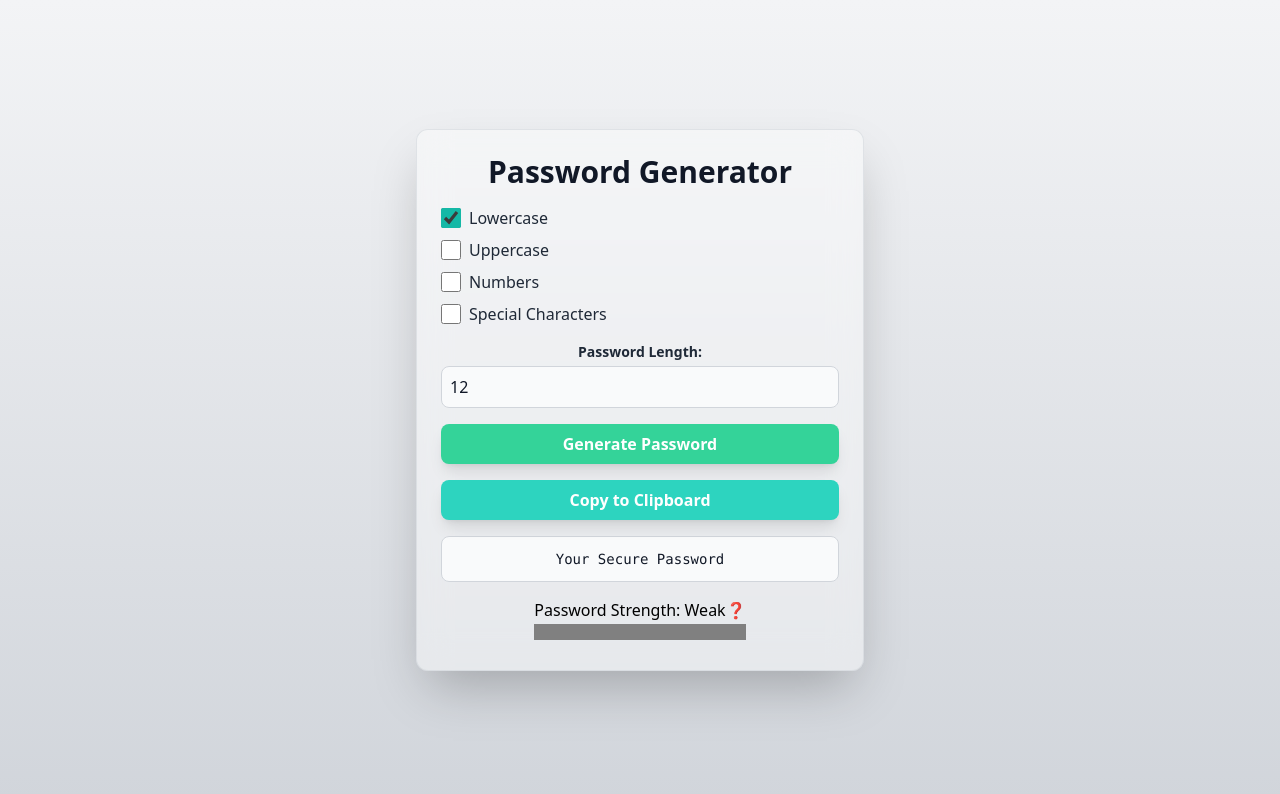
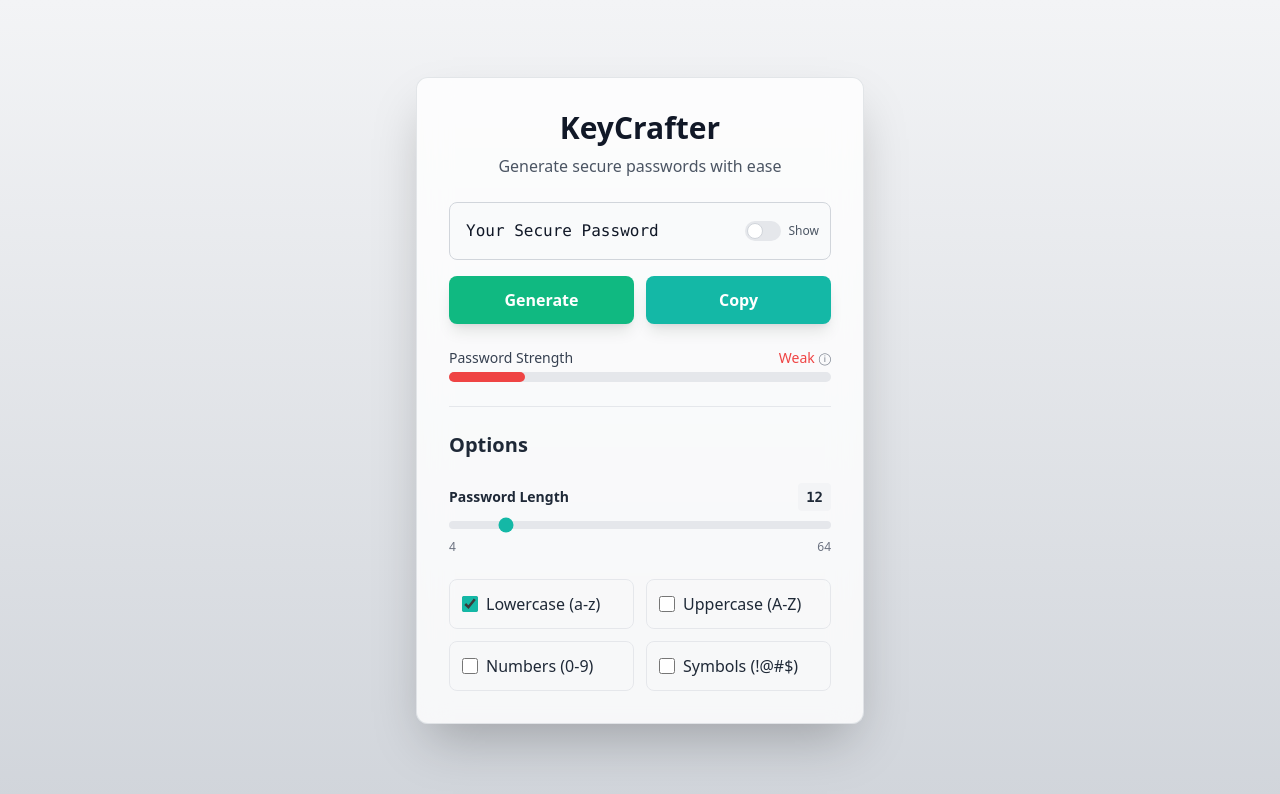
Before and after one commit to IVIonsters/KeyCrafter, a React (Vite) app in the folder KeyCrafter/: page / in a window 1280 px wide. Shown: the top 794 px of the page. Built offline with nearby package versions, Linux system fonts and the light colour scheme.

Commit message:
enhance UI layout and improve accessibility; update components for better structure and styling

```diff
--- a/KeyCrafter/src/App.jsx
+++ b/KeyCrafter/src/App.jsx
@@ -6,17 +6,23 @@ import StrengthBar from './components/StrengthBar'
 
 function App() {
   return (
-    <div
-      className="bg-gradient-to-b from-gray-100 to-gray-300 min-h-screen flex items-center justify-center p-4"
-    >
-      <section
-        className="w-full max-w-md bg-white/40 backdrop-blur-lg p-6 rounded-xl shadow-2xl flex flex-col items-center text-center space-y-4 border border-gray-300/60"
-      >
-        <h1 className="text-3xl font-extrabold text-gray-900">Password Generator</h1>
-        <CheckboxGroup />
-        <PasswordGenerator />
+    <div className="bg-gradient-to-b from-gray-100 to-gray-300 min-h-screen flex items-center justify-center p-4">
+      <section className="w-full max-w-md bg-white/80 backdrop-blur-lg p-8 rounded-xl shadow-2xl flex flex-col space-y-6 border border-gray-300/60">
+        <header className="text-center">
+          <h1 className="text-3xl font-extrabold text-gray-900">KeyCrafter</h1>
+          <p className="text-gray-600 mt-2">Generate secure passwords with ease</p>
+        </header>
+
         <PasswordDisplay />
         <StrengthBar />
+
+        <div className="w-full h-px bg-gray-200"></div>
+
+        <div className="space-y-6">
+          <h2 className="text-xl font-semibold text-gray-800">Options</h2>
+          <PasswordGenerator />
+          <CheckboxGroup />
+        </div>
       </section>
     </div>
   );
--- a/KeyCrafter/src/components/CheckboxGroup.jsx
+++ b/KeyCrafter/src/components/CheckboxGroup.jsx
@@ -3,47 +3,50 @@ import react, { useState } from 'react';
 
 function CheckboxGroup() {
   return (
-    <div className="space-y-2 w-full">
+    <div className="grid grid-cols-2 gap-3 w-full">
       <label
-        className="flex items-center space-x-2 transition-transform duration-300 hover:scale-105"
+        className="flex items-center space-x-2 p-3 border border-gray-200 rounded-lg hover:bg-gray-50 transition-all duration-200"
       >
         <input
           type="checkbox"
-          id="includelowerCase"
-          className="charOption h-5 w-5 rounded border-gray-300 accent-teal-500 focus:ring-teal-400"
+          id="includelowercase"
+          className="h-4 w-4 rounded border-gray-300 accent-teal-500 focus:ring-teal-400"
           defaultChecked
         />
-        <span className="text-gray-800 font-medium">Lowercase</span>
+        <span className="text-gray-800">Lowercase (a-z)</span>
       </label>
+
       <label
-        className="flex items-center space-x-2 transition-transform duration-300 hover:scale-105"
+        className="flex items-center space-x-2 p-3 border border-gray-200 rounded-lg hover:bg-gray-50 transition-all duration-200"
       >
         <input
           type="checkbox"
-          id="includeupperCase"
-          className="charOption h-5 w-5 rounded border-gray-300 accent-teal-500 focus:ring-teal-400"
+          id="includeuppercase"
+          className="h-4 w-4 rounded border-gray-300 accent-teal-500 focus:ring-teal-400"
         />
-        <span className="text-gray-800 font-medium">Uppercase</span>
+        <span className="text-gray-800">Uppercase (A-Z)</span>
       </label>
+
       <label
-        className="flex items-center space-x-2 transition-transform duration-300 hover:scale-105"
+        className="flex items-center space-x-2 p-3 border border-gray-200 rounded-lg hover:bg-gray-50 transition-all duration-200"
       >
         <input
           type="checkbox"
           id="includenumbers"
-          className="charOption h-5 w-5 rounded border-gray-300 accent-teal-500 focus:ring-teal-400"
+          className="h-4 w-4 rounded border-gray-300 accent-teal-500 focus:ring-teal-400"
         />
-        <span className="text-gray-800 font-medium">Numbers</span>
+        <span className="text-gray-800">Numbers (0-9)</span>
       </label>
+
       <label
-        className="flex items-center space-x-2 transition-transform duration-300 hover:scale-105"
+        className="flex items-center space-x-2 p-3 border border-gray-200 rounded-lg hover:bg-gray-50 transition-all duration-200"
       >
         <input
           type="checkbox"
-          id="includespecialCharacters"
-          className="charOption h-5 w-5 rounded border-gray-300 accent-teal-500 focus:ring-teal-400"
+          id="includespecialcharacters"
+          className="h-4 w-4 rounded border-gray-300 accent-teal-500 focus:ring-teal-400"
         />
-        <span className="text-gray-800 font-medium">Special Characters</span>
+        <span className="text-gray-800">Symbols (!@#$)</span>
       </label>
     </div>
   );
--- a/KeyCrafter/src/components/PasswordDisplay.jsx
+++ b/KeyCrafter/src/components/PasswordDisplay.jsx
@@ -1,22 +1,44 @@
-
-
 function PasswordDisplay() {
   return (
-    <>
-      <button
-        id="copyBtn"
-        className="w-full py-2 px-4 bg-teal-400 text-white font-semibold rounded-lg shadow-lg hover:bg-teal-500 focus:ring-2 focus:ring-teal-400 focus:outline-none transform hover:scale-105 transition-transform duration-300"
-      // React requires style to be an object like style={{textShadow: "1px 1px 2px rgba(0, 0, 0, 0.6)"}}
-      >
-        Copy to Clipboard
-      </button>
-      <p
-        id="password"
-        className="w-full p-3 mt-4 bg-gray-50 border border-gray-300 rounded-lg text-gray-900 font-mono text-sm"
-      >
-        Your Secure Password
-      </p>
-    </>
+    <div className="space-y-4">
+      <div className="relative">
+        <input
+          type="text"
+          id="password"
+          readOnly
+          value="Your Secure Password"
+          className="w-full p-4 bg-gray-50 border border-gray-300 rounded-lg text-gray-900 font-mono text-base focus:outline-none focus:ring-2 focus:ring-teal-400"
+        />
+
+        <div className="absolute right-3 top-1/2 -translate-y-1/2 flex items-center">
+          <label htmlFor="toggle-visibility" className="inline-flex items-center cursor-pointer">
+            <input
+              type="checkbox"
+              id="toggle-visibility"
+              className="sr-only peer"
+            />
+            <div className="w-9 h-5 bg-gray-200 peer-focus:ring-2 peer-focus:ring-teal-300 rounded-full peer peer-checked:after:translate-x-full peer-checked:after:border-white after:content-[''] after:absolute after:top-[2px] after:left-[2px] after:bg-white after:border-gray-300 after:border after:rounded-full after:h-4 after:w-4 after:transition-all peer-checked:bg-teal-500"></div>
+            <span className="ml-2 text-xs text-gray-600">Show</span>
+          </label>
+        </div>
+      </div>
+
+      <div className="grid grid-cols-2 gap-3">
+        <button
+          id="generateBtn"
+          className="py-3 px-4 bg-emerald-500 text-white font-semibold rounded-lg shadow-lg hover:bg-emerald-600 focus:ring-2 focus:ring-emerald-400 focus:outline-none transition-all duration-300"
+        >
+          Generate
+        </button>
+
+        <button
+          id="copyBtn"
+          className="py-3 px-4 bg-teal-500 text-white font-semibold rounded-lg shadow-lg hover:bg-teal-600 focus:ring-2 focus:ring-teal-400 focus:outline-none transition-all duration-300"
+        >
+          Copy
+        </button>
+      </div>
+    </div>
   );
 }
 
--- a/KeyCrafter/src/components/PasswordGenerator.jsx
+++ b/KeyCrafter/src/components/PasswordGenerator.jsx
@@ -3,29 +3,27 @@ import { useState } from 'react';
 
 function PasswordGenerator() {
   return (
-    <>
     <div className="w-full">
       <label
         htmlFor="passwordLength"
-          className="block text-sm font-semibold text-gray-800"
+        className="flex justify-between items-center text-sm font-semibold text-gray-800"
       >
-          Password Length:
+        <span>Password Length</span>
+        <output className="bg-gray-100 px-2 py-1 rounded text-sm font-mono">12</output>
       </label>
       <input
-          type="number"
+        type="range"
+        min="4"
+        max="64"
         defaultValue="12"
         id="passwordLength"
-          className="w-full p-2 mt-1 text-gray-900 bg-gray-50 border border-gray-300 rounded-lg focus:ring-2 focus:ring-teal-400 focus:outline-none"
+        className="w-full h-2 bg-gray-200 rounded-lg appearance-none cursor-pointer mt-2 accent-teal-500"
       />
+      <div className="flex justify-between text-xs text-gray-500 mt-1">
+        <span>4</span>
+        <span>64</span>
       </div>
-      <button
-        id="generateBtn"
-        className="w-full py-2 px-4 bg-emerald-400 text-white font-semibold rounded-lg shadow-lg hover:bg-emerald-500 focus:ring-2 focus:ring-emerald-400 focus:outline-none transform hover:scale-105 transition-transform duration-300"
-      // React requires style to be an object like style={{textShadow: "1px 1px 2px rgba(0, 0, 0, 0.6)"}}
-      >
-        Generate Password
-      </button>
-    </>
+    </div>
   );
 }
 
--- a/KeyCrafter/src/components/StrengthBar.jsx
+++ b/KeyCrafter/src/components/StrengthBar.jsx
@@ -3,18 +3,25 @@ import { useState } from 'react';
 
 function StrengthBar() {
   return (
-    <div id="strengthIndicator">
-      <p>
-        Password Strength: <span id="strengthText">Weak</span>
-        <span title="Strength is determined by length and character variety"
-        >❓</span>
-      </p>
-      <progress
-        id="strengthBar"
-        value="0"
-        max="100"
-        className="w-full"
-      ></progress>
+    <div className="w-full">
+      <div className="flex justify-between items-center mb-1">
+        <p className="text-sm text-gray-700">
+          Password Strength
+        </p>
+        <div className="flex items-center">
+          <span id="strengthText" className="text-sm font-medium text-red-500">Weak</span>
+          <span
+            className="ml-1 text-xs text-gray-500 cursor-help"
+            title="Strength is determined by password length and character variety"
+          >
+            ⓘ
+          </span>
+        </div>
+      </div>
+
+      <div className="w-full bg-gray-200 rounded-full h-2.5">
+        <div className="bg-red-500 h-2.5 rounded-full" style={{ width: '20%' }}></div>
+      </div>
     </div>
   );
 }
```
Lines whose indentation alone changed are shown as unchanged.
